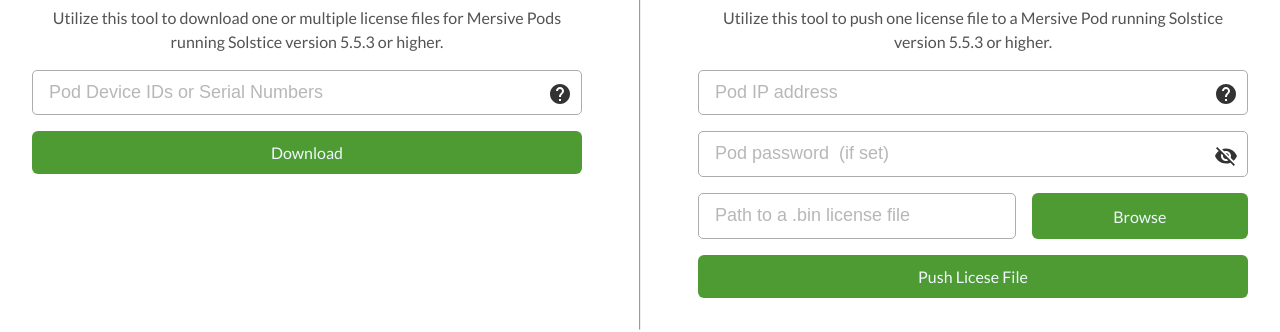
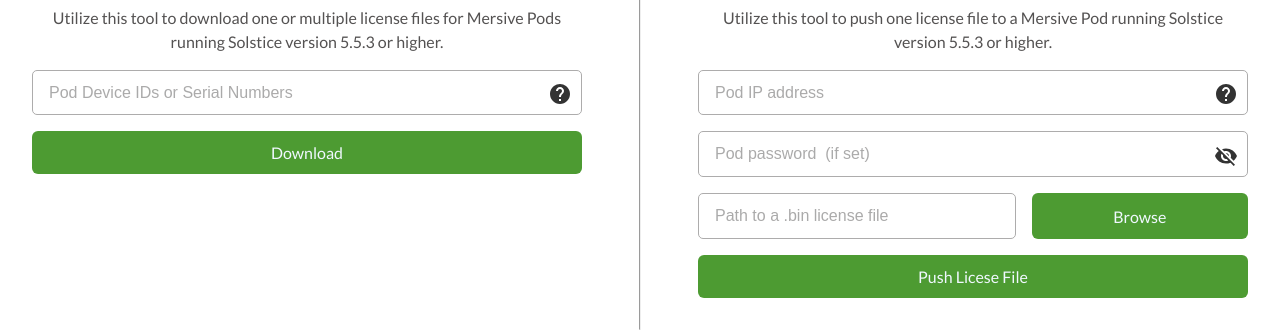
Before and after one commit to mersive-valerii/support-tool-web-frontend, a React (Vite) app: page / in a window 1280 px wide. Shown: the part 419-751 px from the top of the page. Built offline with nearby package versions, Linux system fonts and the light colour scheme.

Commit message:
first commit

```diff
--- a/package.json
+++ b/package.json
@@ -19,9 +19,11 @@
     "@fortawesome/react-fontawesome": "^0.2.0",
     "@mui/icons-material": "^5.15.1",
     "@mui/material": "^5.15.1",
+    "axios": "^1.6.3",
     "b64-to-blob": "^1.2.19",
     "babel-plugin-macros": "^3.1.0",
     "file-saver": "^2.0.5",
+    "https-proxy-agent": "^7.0.2",
     "jszip": "^3.10.1",
     "react": "^18.2.0",
     "react-dom": "^18.2.0",
@@ -29,6 +31,7 @@
   },
   "devDependencies": {
     "@types/file-saver": "^2.0.7",
+    "@types/node": "^20.10.5",
     "@types/react": "^18.2.43",
     "@types/react-dom": "^18.2.17",
     "@typescript-eslint/eslint-plugin": "^6.14.0",
@@ -37,7 +40,7 @@
     "eslint": "^8.55.0",
     "eslint-plugin-react-hooks": "^4.6.0",
     "eslint-plugin-react-refresh": "^0.4.5",
-    "typescript": "^5.2.2",
+    "typescript": "^5.3.3",
     "vite": "^5.0.8"
   }
 }
--- a/src/App.css
+++ b/src/App.css
@@ -182,8 +182,8 @@ button:hover {
 }
 
 .device-field-error-true::placeholder {
-  font-size: 18px;
-  font-weight: 500;
+  font-size: 16px;
+  font-weight: 400;
   opacity: 0.5;
   color: #e17d80;
 }
@@ -193,10 +193,10 @@ button:hover {
 }
 
 input::placeholder {
-  font-size: 18px;
-  font-weight: 500;
+  font-size: 16px;
+  font-weight: 400;
   opacity: 0.5;
-  color: rgb(113, 113, 113);
+  color: rgb(88, 87, 87);
 }
 
 
--- a/src/App.tsx
+++ b/src/App.tsx
@@ -4,6 +4,8 @@ import Header from './components/Header'
 import DownloadLicense from './pages/DownloadLicense';
 import PushLicense from './pages/PushLicense';
 import MainContainer from './components/MainContainer';
+
+
 
 
 import './App.css'
--- a/src/pages/PushLicense.tsx
+++ b/src/pages/PushLicense.tsx
@@ -116,7 +116,8 @@ export default function PushLicense() {
       return
     }
 
-    const serverURL = "http://localhost:3000/upload";
+    // const serverURL = "http://127.0.0.1:5000";
+    const serverURL = "https://flask-mersive-server.onrender.com/";
 
     if (!file) {
       // Handle the case where no file is selected
@@ -134,14 +135,17 @@ export default function PushLicense() {
 
       const response = await fetch(serverURL, {
         method: "POST",
-        body: requestData
+        body: requestData,
+        headers:{
+                "Content-Type": "application/json"
+        }
       });
 
       const responseBody = await response.json();
       console.log(responseBody);
 
       // Response from server meaning that IP is wrong or Pod is anreachable
-      if (responseBody.message === 'timeout of 5000ms exceeded') {
+      if (responseBody.message === 'can not connect') {
         handleDeviceIPError(false, true, false, "Cannot connect to the Pod! Please make sure your computer can reach Pod, and the device IP address is correct")
         handleDevicePasswordError(true, false, false, "")
         handleDevicePathdError(true, false, false, "")
@@ -164,7 +168,10 @@ export default function PushLicense() {
 
       //Error means that command was successfully sent to the Pod and Pod is restarted.
       if (responseBody.message === "socket hangs up") {
-        handelLicenseUploadSuccess()
+        console.log(responseBody)
+        setLoading(false)
+        return
+        // handelLicenseUploadSuccess()
       }
 
       setLoading(false)
```
Also changed, not shown: 1 other file (tests, documents, lock files or other folders).
